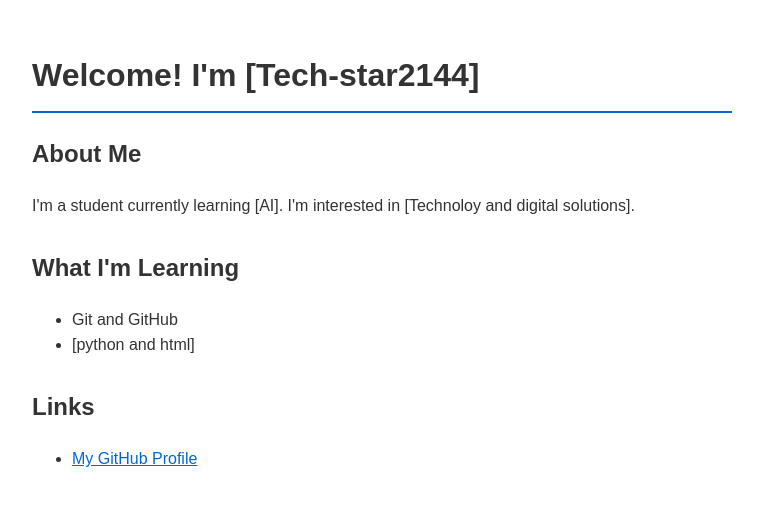
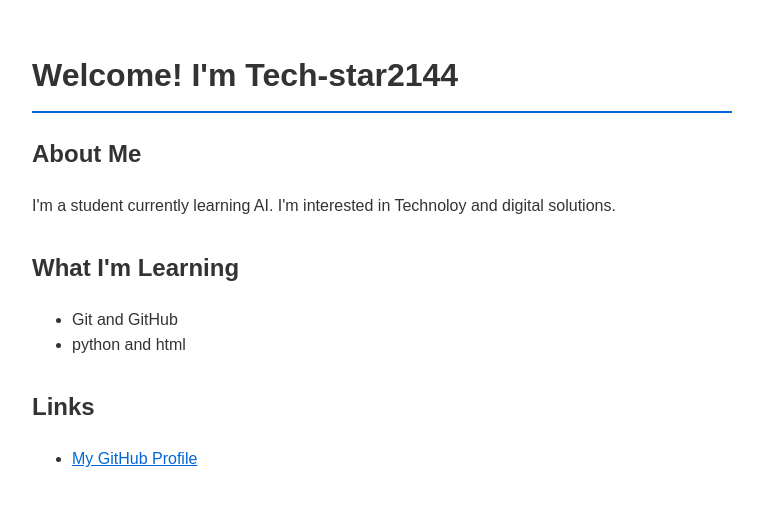
Before and after one commit to Pmachariah-012/Tech-star2144.github.io, a plain HTML site: page index.html in a window 1280 px wide. Shown: the whole page, without its empty margins (258-1021 px from the left). Drawn offline with Linux system fonts and the light colour scheme.

Commit message:
Remove brackets from personal introduction

```diff
--- a/index.html
+++ b/index.html
@@ -26,19 +26,19 @@
     </style>
 </head>
 <body>
-    <h1>Welcome! I'm [Tech-star2144]</h1>
+    <h1>Welcome! I'm Tech-star2144</h1>
 
     <div class="section">
         <h2>About Me</h2>
-        <p>I'm a student currently learning [AI].
-           I'm interested in [Technoloy and digital solutions].</p>
+        <p>I'm a student currently learning AI.
+           I'm interested in Technoloy and digital solutions.</p>
     </div>
 
     <div class="section">
         <h2>What I'm Learning</h2>
         <ul>
             <li>Git and GitHub</li>
-            <li>[python and html]</li>
+            <li>python and html</li>
         </ul>
     </div>
 
```
